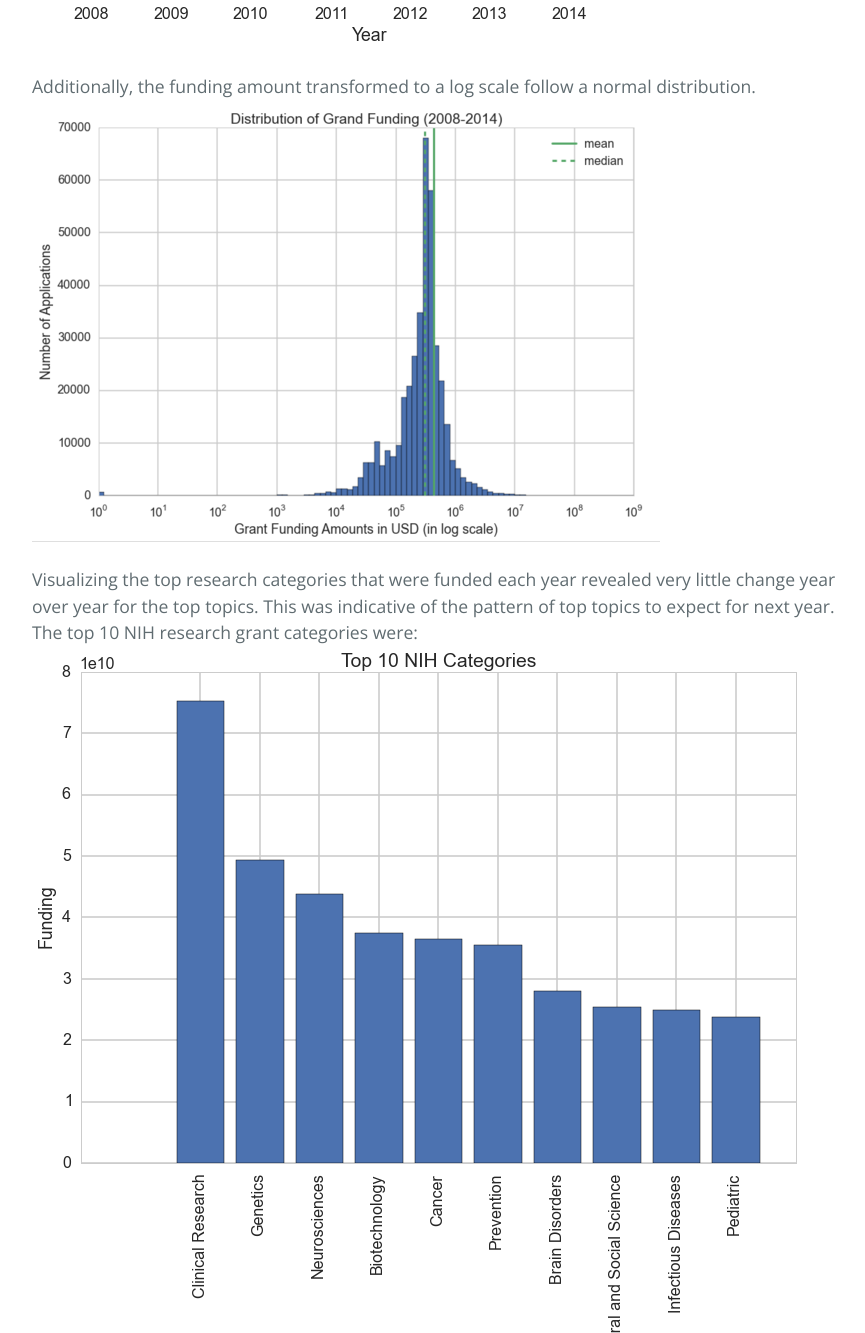
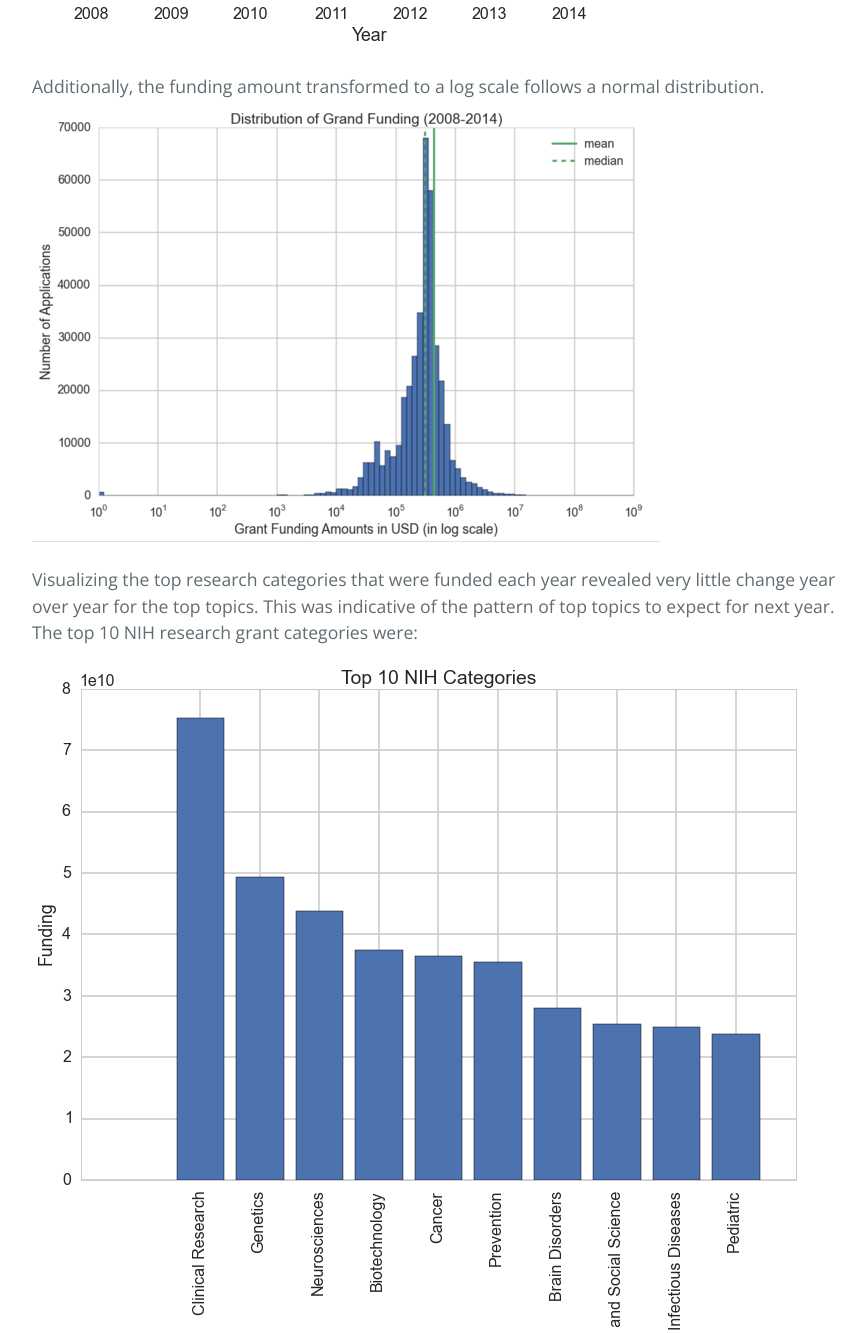
Before and after one commit to cs109NIH/eHealth, a plain HTML site: page index.html in a window 1280 px wide. Shown: the part 2029-3362 px from the top of the page, without its empty margins (192-1057 px from the left). Drawn offline with nearby package versions, Linux system fonts and the light colour scheme.

```diff
--- a/index.html
+++ b/index.html
@@ -53,14 +53,15 @@
 <p>As a general introduction to the NIH grant system it is useful look at the overall budget by fiscal year since 2008. The NIH grant funding budget typically ranges in the order of 20 to 30 billion dollars for a given fiscal year.<br>
 <img src="./Images/Budget.PNG" alt="Grant Budget"></p>
 
-<p>Additionally, the funding amount transformed to a log scale follow a normal distribution.
+<p>Additionally, the funding amount transformed to a log scale follows a normal distribution.
 <img src="./Images/LogFunding.PNG" alt="Funding Distribution"></p>
 
-<p>Visualizing the top research categories that were funded each year revealed very little change year over year for the top topics.  This was indicative of the pattern of top topics to expect for next year.  The top 10 NIH research grant categories were:
-<img src="./Images/Top10.PNG" alt="The Top 10"></p>
+<p>Visualizing the top research categories that were funded each year revealed very little change year over year for the top topics.  This was indicative of the pattern of top topics to expect for next year.  The top 10 NIH research grant categories were:</p>
+
+<p><img src="./Images/Top10.png" alt="The Top 10"></p>
 
 <p>Last but not least, our exploratory analyses also revealed the linear relationship between the number of categories and funding.
-<img src="./Images/NIHCatCount.PNG" alt="Categories Count"></p>
+<img src="./Images/NIHCatCount.png" alt="Categories Count"></p>
 
 <h3>
 <a id="prediction" class="anchor" href="#prediction" aria-hidden="true"><span class="octicon octicon-link"></span></a>Prediction</h3>
```
Also changed, not shown: params.json (+1 -1 lines).
